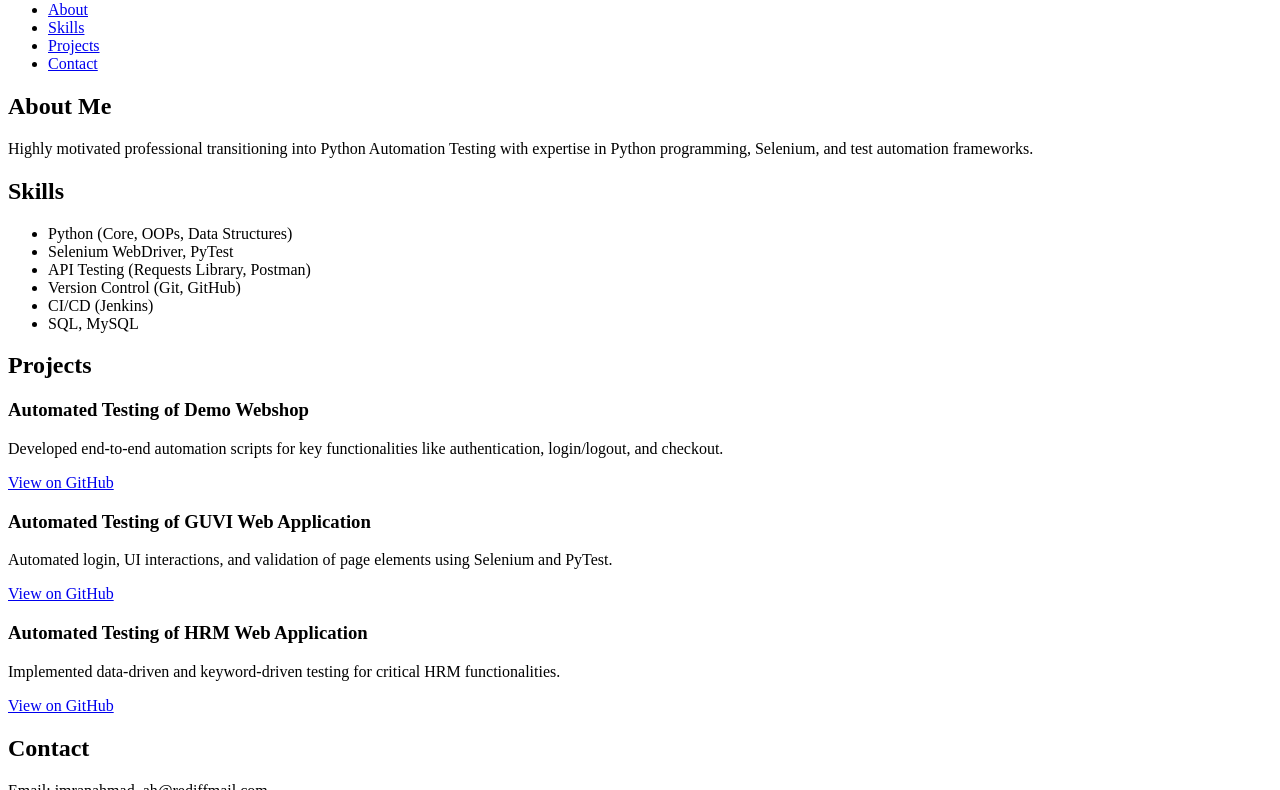
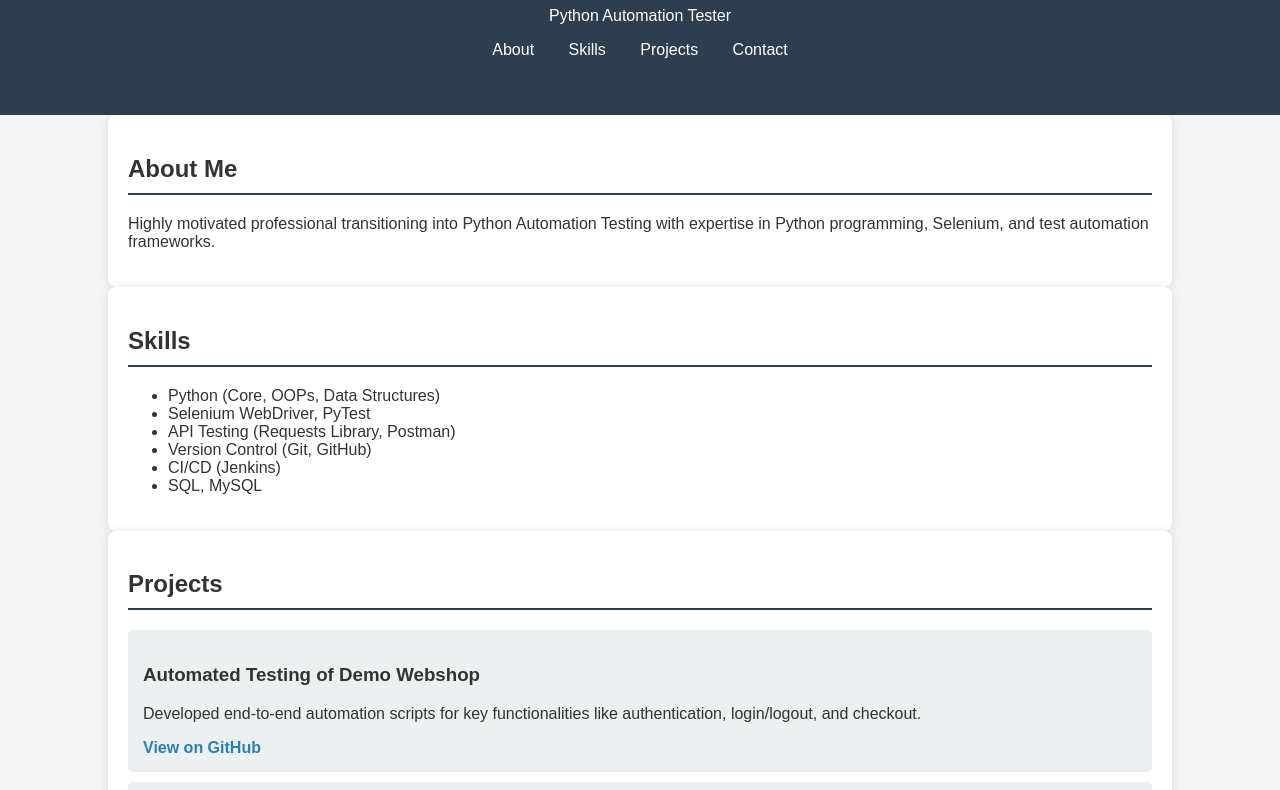
Before and after one commit to imranc07/imran-portfolio, a plain HTML site: page index.html in a window 1280 px wide. Shown: the part 113-903 px from the top of the page. Drawn offline with Linux system fonts and the light colour scheme; a script that the page names is missing.

Commit message:
styles.css

```diff
--- a/styles.css
+++ b/styles.css
@@ -1,24 +1,78 @@
-document.addEventListener("DOMContentLoaded", function () {
-    const navLinks = document.querySelectorAll("nav ul li a");
+/* General Styles */
+body {
+    font-family: Arial, sans-serif;
+    margin: 0;
+    padding: 0;
+    background-color: #f4f4f4;
+    color: #333;
+}
 
-    navLinks.forEach(link => {
-        link.addEventListener("mouseover", function () {
-            this.style.color = "#f39c12";
-        });
+.container {
+    width: 80%;
+    margin: 0 auto;
+    padding: 20px;
+}
 
-        link.addEventListener("mouseout", function () {
-            this.style.color = "white";
-        });
-    });
+/* Header */
+header {
+    background: #2c3e50;
+    color: white;
+    padding: 20px 0;
+    text-align: center;
+}
 
-    // Smooth scrolling effect
-    document.querySelectorAll('a[href^="#"]').forEach(anchor => {
-        anchor.addEventListener("click", function (e) {
-            e.preventDefault();
+nav ul {
+    list-style: none;
+    padding: 0;
+}
 
-            document.querySelector(this.getAttribute("href")).scrollIntoView({
-                behavior: "smooth"
-            });
-        });
-    });
-});
+nav ul li {
+    display: inline;
+    margin: 0 15px;
+}
+
+nav ul li a {
+    color: white;
+    text-decoration: none;
+    font-size: 16px;
+}
+
+/* Sections */
+section {
+    background: white;
+    padding: 20px;
+    margin: 20px 0;
+    border-radius: 8px;
+    box-shadow: 0 0 10px rgba(0, 0, 0, 0.1);
+}
+
+h2 {
+    border-bottom: 2px solid #2c3e50;
+    padding-bottom: 10px;
+}
+
+.project {
+    background: #ecf0f1;
+    padding: 15px;
+    border-radius: 5px;
+    margin-top: 10px;
+}
+
+.project a {
+    color: #2980b9;
+    text-decoration: none;
+    font-weight: bold;
+}
+
+.project a:hover {
+    text-decoration: underline;
+}
+
+/* Footer */
+footer {
+    text-align: center;
+    padding: 20px;
+    background: #2c3e50;
+    color: white;
+    margin-top: 20px;
+}
```
